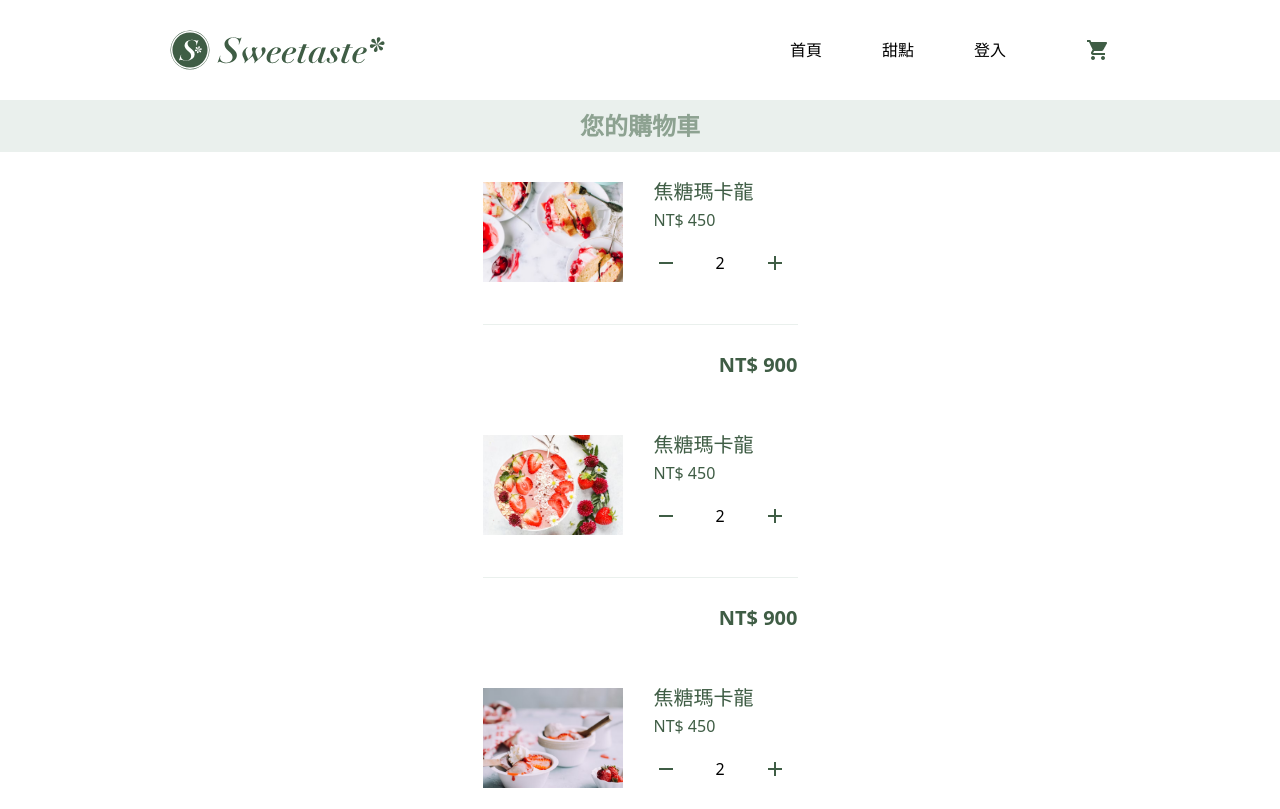
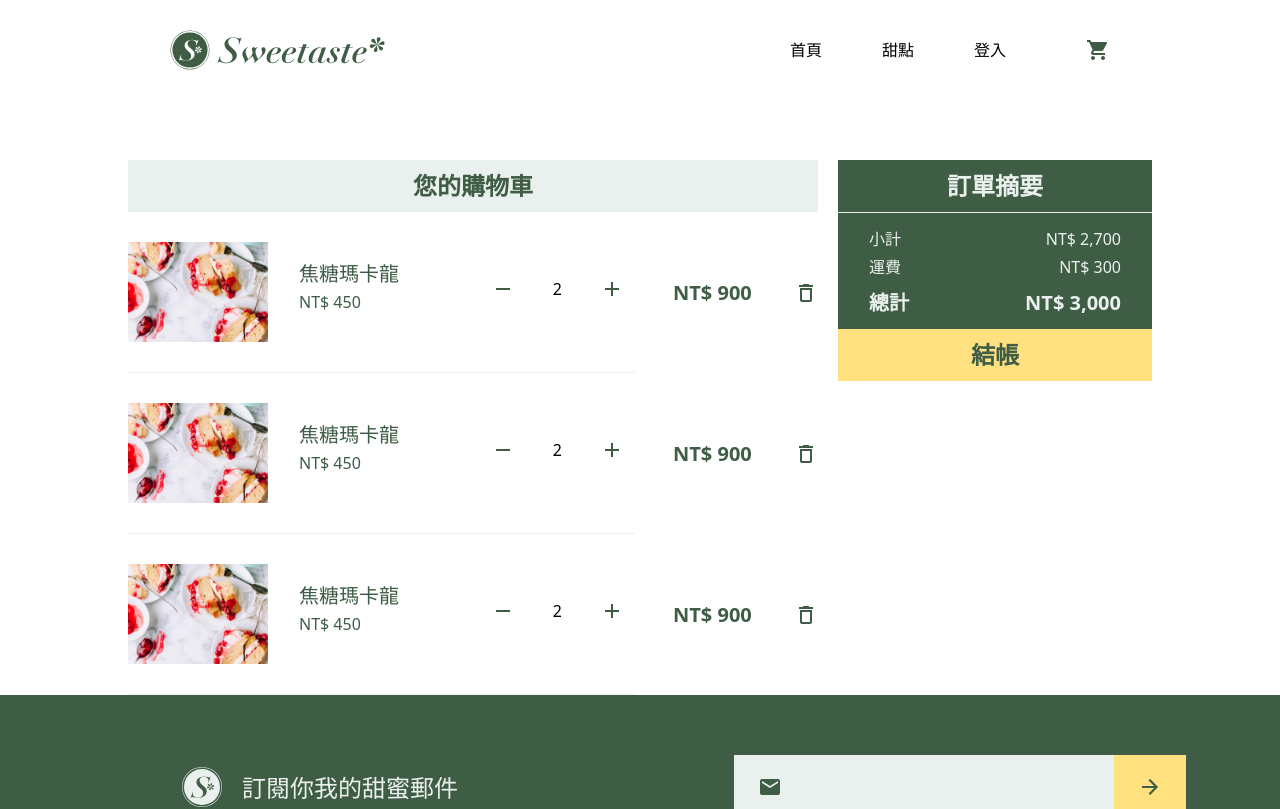
Before and after one commit to Danny-1211/SupaSweet, a React (Vite) app: page /cart in a window 1280 px wide. Shown: the top 809 px of the page. Built offline with nearby package versions, Linux system fonts and the light colour scheme; no server answers.

Commit message:
cart_page_done

```diff
--- a/src/pages/Cart.jsx
+++ b/src/pages/Cart.jsx
@@ -3,21 +3,23 @@ import cart_p2 from "../assets/images/cart-p2.png";
 import cart_p3 from "../assets/images/cart-p3.png";
 import minus from "../assets/images/minus.svg";
 import add from "../assets/images/add.svg";
+import delete_icon from "../assets/images/ic_delete.svg";
 export function Cart() {
     return (
-        <div className="w-full">
-            <div className="cart-info">
+        <div className="w-full lg:flex lg:max-w-[1024px] lg:mx-auto lg:justify-between lg:items-start lg:gap-[20px]   lg:mt-[60px]">
+            <div className="cart-info  lg:w-full">
                 <div className="info-title w-full flex justify-center items-center bg-[#EAF0ED] whitespace-nowrap">
-                    <h2 className="text-[#8DA291] font-['PingFang TC'] leading-[20px] text-[24px] font-semibold py-[16px] px-[127px]">您的購物車</h2>
+                    <h2 className="text-[#3F5D45] font-['PingFang TC'] leading-[20px] text-[24px] font-semibold py-[16px] px-[127px]">您的購物車</h2>
                 </div>
-                <div className="info-items flex flex-col justify-center items-center">
+                <div className="info-items flex flex-col justify-center items-center lg:justify-start lg:items-start ">
                     {/* 購物車卡片 */}
-                    <div className="item flex flex-col justify-between items-end">
-                        <div className="item-info w-full max-w-[315px] flex  justify-start items-start gap-[12px] py-[30px]  border-b border-[#EAF0ED]">
+                    <div className="item flex flex-col justify-between items-end lg:flex-row lg:justify-between lg:items-center lg:gap-[38px] lg:w-full  lg:max-w-[690px]">
+                        <div className="item-info w-full max-w-[315px] flex  justify-start items-start gap-[12px] py-[30px]  border-b border-[#EAF0ED]
+                        lg:max-w-[690px] lg:justify-center lg:items-center">
                             <div className="info-pic flex-shrink-0 ">
                                 <img className=" w-[140px] h-[100px] object-cover" src={cart_p1} alt="cart_p1" />
                             </div>
-                            <div className="info-menu  w-full flex flex-col justify-start items-start gap-[8px] ">
+                            <div className="info-menu  w-full flex flex-col justify-start items-start gap-[8px] lg:flex-row">
                                 <div className="menu-title w-full flex flex-col justify-start items-start gap-[8px] px-[19px]">
                                     <h5 className="text-[#3F5D45] font-['PingFang TC'] leading-[20px] text-[20px] ">焦糖瑪卡龍</h5>
                                     <p className="text-[#3F5D45] font-['PingFang TC'] leading-[20px] text-[16px]" >NT$ 450</p>
@@ -35,16 +37,18 @@ export function Cart() {
                                 </div>
                             </div>
                         </div>
-                        <div className="item-result w-full  max-w-[315px] flex justify-end items-center py-[30px]">
+                        <div className="item-result w-full  max-w-[315px] flex justify-end items-center py-[30px] lg:max-w-[145px] lg:justify-between lg:gap-[39px]">
                             <h5 className="text-[#3F5D45] font-['PingFang TC'] leading-[20px] text-[20px] font-semibold">NT$ 900</h5>
+                            <img className="hidden lg:block" src={delete_icon} alt="delete_icon" />
                         </div>
                     </div>
-                    <div className="item flex flex-col justify-between items-end">
-                        <div className="item-info w-full max-w-[315px] flex  justify-start items-start gap-[12px] py-[30px]  border-b border-[#EAF0ED]">
+                    <div className="item flex flex-col justify-between items-end lg:flex-row lg:justify-between lg:items-center lg:gap-[38px] lg:w-full  lg:max-w-[690px]">
+                        <div className="item-info w-full max-w-[315px] flex  justify-start items-start gap-[12px] py-[30px]  border-b border-[#EAF0ED]
+                        lg:max-w-[690px] lg:justify-center lg:items-center">
                             <div className="info-pic flex-shrink-0 ">
-                                <img className=" w-[140px] h-[100px] object-cover" src={cart_p2} alt="cart_p2" />
+                                <img className=" w-[140px] h-[100px] object-cover" src={cart_p1} alt="cart_p1" />
                             </div>
-                            <div className="info-menu  w-full flex flex-col justify-start items-start gap-[8px] ">
+                            <div className="info-menu  w-full flex flex-col justify-start items-start gap-[8px] lg:flex-row">
                                 <div className="menu-title w-full flex flex-col justify-start items-start gap-[8px] px-[19px]">
                                     <h5 className="text-[#3F5D45] font-['PingFang TC'] leading-[20px] text-[20px] ">焦糖瑪卡龍</h5>
                                     <p className="text-[#3F5D45] font-['PingFang TC'] leading-[20px] text-[16px]" >NT$ 450</p>
@@ -62,16 +66,18 @@ export function Cart() {
                                 </div>
                             </div>
                         </div>
-                        <div className="item-result w-full  max-w-[315px] flex justify-end items-center py-[30px]">
+                        <div className="item-result w-full  max-w-[315px] flex justify-end items-center py-[30px] lg:max-w-[145px] lg:justify-between lg:gap-[39px]">
                             <h5 className="text-[#3F5D45] font-['PingFang TC'] leading-[20px] text-[20px] font-semibold">NT$ 900</h5>
+                            <img className="hidden lg:block" src={delete_icon} alt="delete_icon" />
                         </div>
                     </div>
-                    <div className="item flex flex-col justify-between items-end">
-                        <div className="item-info w-full max-w-[315px] flex  justify-start items-start gap-[12px] py-[30px]  border-b border-[#EAF0ED]">
+                    <div className="item flex flex-col justify-between items-end lg:flex-row lg:justify-between lg:items-center lg:gap-[38px] lg:w-full  lg:max-w-[690px]">
+                        <div className="item-info w-full max-w-[315px] flex  justify-start items-start gap-[12px] py-[30px]  border-b border-[#EAF0ED]
+                        lg:max-w-[690px] lg:justify-center lg:items-center">
                             <div className="info-pic flex-shrink-0 ">
-                                <img className=" w-[140px] h-[100px] object-cover" src={cart_p3} alt="cart_p3" />
+                                <img className=" w-[140px] h-[100px] object-cover" src={cart_p1} alt="cart_p1" />
                             </div>
-                            <div className="info-menu  w-full flex flex-col justify-start items-start gap-[8px] ">
+                            <div className="info-menu  w-full flex flex-col justify-start items-start gap-[8px] lg:flex-row">
                                 <div className="menu-title w-full flex flex-col justify-start items-start gap-[8px] px-[19px]">
                                     <h5 className="text-[#3F5D45] font-['PingFang TC'] leading-[20px] text-[20px] ">焦糖瑪卡龍</h5>
                                     <p className="text-[#3F5D45] font-['PingFang TC'] leading-[20px] text-[16px]" >NT$ 450</p>
@@ -89,39 +95,42 @@ export function Cart() {
                                 </div>
                             </div>
                         </div>
-                        <div className="item-result w-full  max-w-[315px] flex justify-end items-center py-[30px]">
+                        <div className="item-result w-full  max-w-[315px] flex justify-end items-center py-[30px] lg:max-w-[145px] lg:justify-between lg:gap-[39px]">
                             <h5 className="text-[#3F5D45] font-['PingFang TC'] leading-[20px] text-[20px] font-semibold">NT$ 900</h5>
+                            <img className="hidden lg:block" src={delete_icon} alt="delete_icon" />
                         </div>
                     </div>
                 </div>
             </div>
+            <div className="cart-total lg:bg-[#3F5D45]">
                 <div className="cart-total flex flex-col justify-start items-center ">
-                <div className="total-title bg-[#EAF0ED]">
-                    <h2 className="text-[#3F5D45] font-['PingFang TC'] leading-[20px] text-[24px] font-semibold py-[16px] px-[109px]">訂單摘要</h2>
+                    <div className="total-title bg-[#EAF0ED] lg:bg-[#3F5D45] lg:border-b lg:border-[#EAF0ED] whitespace-nowrap">
+                        <h2 className="text-[#3F5D45] font-['PingFang TC'] leading-[20px] text-[24px] font-semibold py-[16px] px-[109px] lg:text-[#EAF0ED]">訂單摘要</h2>
                     </div>
                     <div className="total-result w-full flex flex-col justify-start items-between  py-[16px] px-[31px] gap-[16px]">
                         <div className="result-Subtotal flex flex-col gap-[8px]">
                             <div className="result-Subtotal flex items-center justify-between">
-                            <p className="text-[#3F5D45] font-['PingFang TC'] leading-[20px] text-[16px] font-light">小計</p>
-                            <p className="text-[#3F5D45] font-['PingFang TC'] leading-[20px] text-[16px] font-light">NT$ 2,700</p>
+                                <p className="text-[#3F5D45] font-['PingFang TC'] leading-[20px] text-[16px] font-light lg:text-[#EAF0ED]">小計</p>
+                                <p className="text-[#3F5D45] font-['PingFang TC'] leading-[20px] text-[16px] font-light lg:text-[#EAF0ED]">NT$ 2,700</p>
                             </div>
                             <div className="delivery  flex items-center justify-between">
-                            <p className="text-[#3F5D45] font-['PingFang TC'] leading-[20px] text-[16px] font-light">運費</p>
-                            <p className="text-[#3F5D45] font-['PingFang TC'] leading-[20px] text-[16px] font-light">NT$ 300</p>
+                                <p className="text-[#3F5D45] font-['PingFang TC'] leading-[20px] text-[16px] font-light lg:text-[#EAF0ED]">運費</p>
+                                <p className="text-[#3F5D45] font-['PingFang TC'] leading-[20px] text-[16px] font-light lg:text-[#EAF0ED]">NT$ 300</p>
                             </div>
                         </div>
                         <div className="result-Subtotal flex items-center justify-between">
-                        <p className="text-[#3F5D45] font-['PingFang TC'] leading-[20px] text-[20px] font-semibold">總計</p>
-                        <p className="text-[#3F5D45] font-['PingFang TC'] leading-[20px] text-[20px] font-semibold">NT$ 3,000</p>
+                            <p className="text-[#3F5D45] font-['PingFang TC'] leading-[20px] text-[20px] font-semibold lg:text-[#EAF0ED]">總計</p>
+                            <p className="text-[#3F5D45] font-['PingFang TC'] leading-[20px] text-[20px] font-semibold lg:text-[#EAF0ED]">NT$ 3,000</p>
                         </div>
                     </div>
                 </div>
-            <div className="Checkout bg-[#FFE180] flex  justify-center items-center  py-[16px] px-[164px] whitespace-nowrap">
+                <div className="Checkout bg-[#FFE180] flex  justify-center items-center  py-[16px] px-[164px] whitespace-nowrap lg:px-[130px]">
                     <button type="button">
                         <p className="text-[#3F5D45] font-['PingFang TC'] leading-[20px] text-[24px] font-semibold">結帳</p>
                     </button>
                 </div>
             </div>
+        </div>
     )
 }
 export default Cart;
```
Also changed, not shown: src/assets/images/ic_delete.svg (added). Lines whose indentation alone changed are shown as unchanged.
